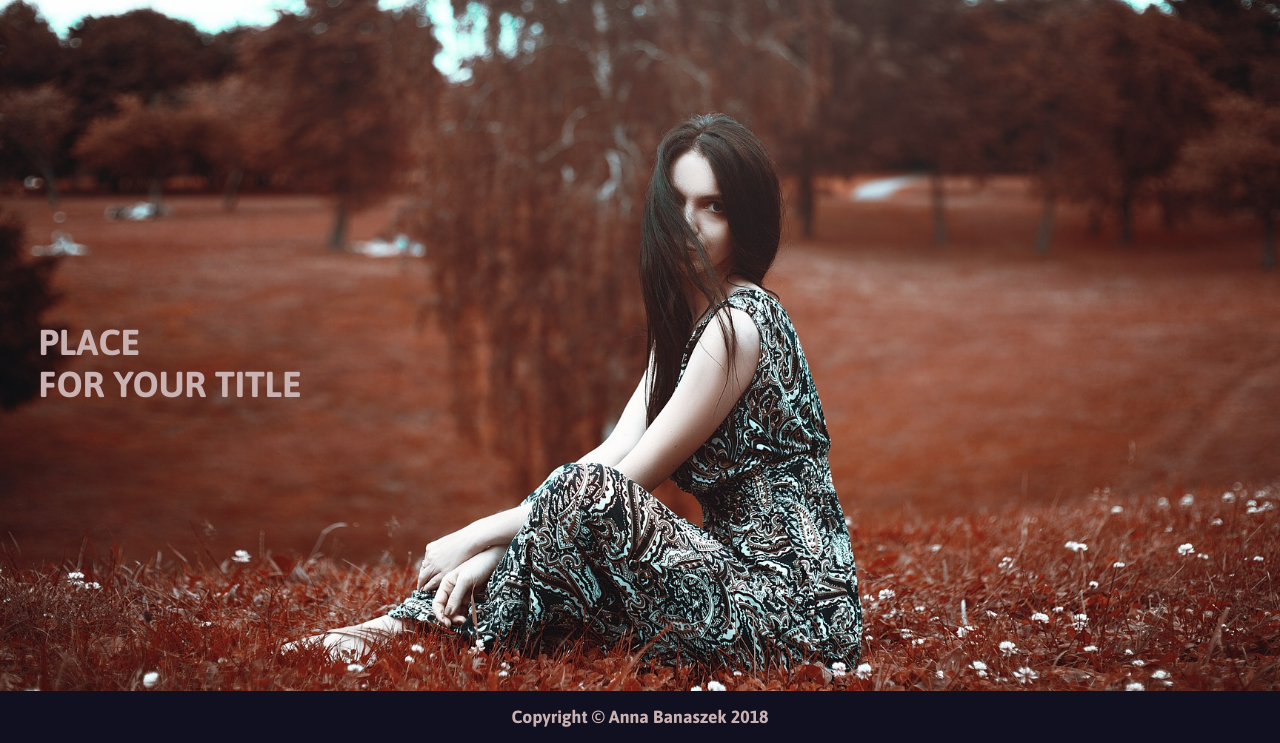
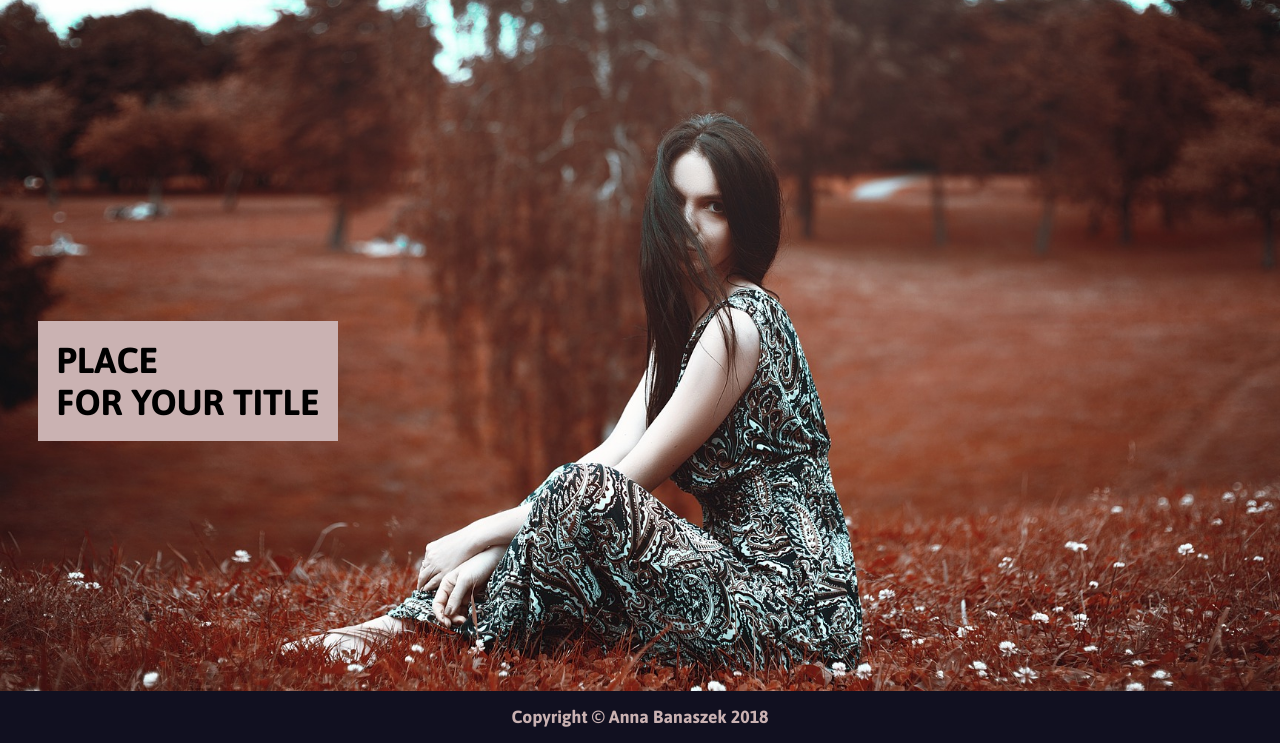
Before and after one commit to DevAnn23/art_page, a plain HTML site: page index.html in a window 1280 px wide. Shown: the part 109-852 px from the top of the page. Drawn offline with nearby package versions, Linux system fonts and the light colour scheme.

Commit message:
improvements

```diff
--- a/css/style.scss
+++ b/css/style.scss
@@ -55,6 +55,9 @@ section.opacity {
 .opacity1 {
     background-image: url('../img/beautiful-girl-1703415_1920.jpg');
 }
+.opacity2 {
+    background-image: url('../img/pink-roses-2533389_1920.jpg');
+}
 .opacity3 {
     background-image: url('../img/fashion-1063100_1920.jpg');
 }
@@ -85,10 +88,17 @@ header {
     .welcome-title {
         position: absolute;
         color: $secondColor;
+
+
         top: 50%;
         left: 3%;
         font-size: 1.5em;
         text-transform: uppercase;
+        h1{
+            background-color: $primaryColor;
+            padding: 0.5em;
+        }
+
     }
 }
 .navbar-list {
@@ -142,11 +152,5 @@ footer {
         margin: 1em;
         padding: 0;
     }
-    header {
-        .welcome-title {
-            color: $primaryColor;
-
-        }
-    }
 
 }
```
Also changed, not shown: css/style.css, css/style.min.css, img/pink-roses-2533389_1920.jpg (added), 1 other file.
